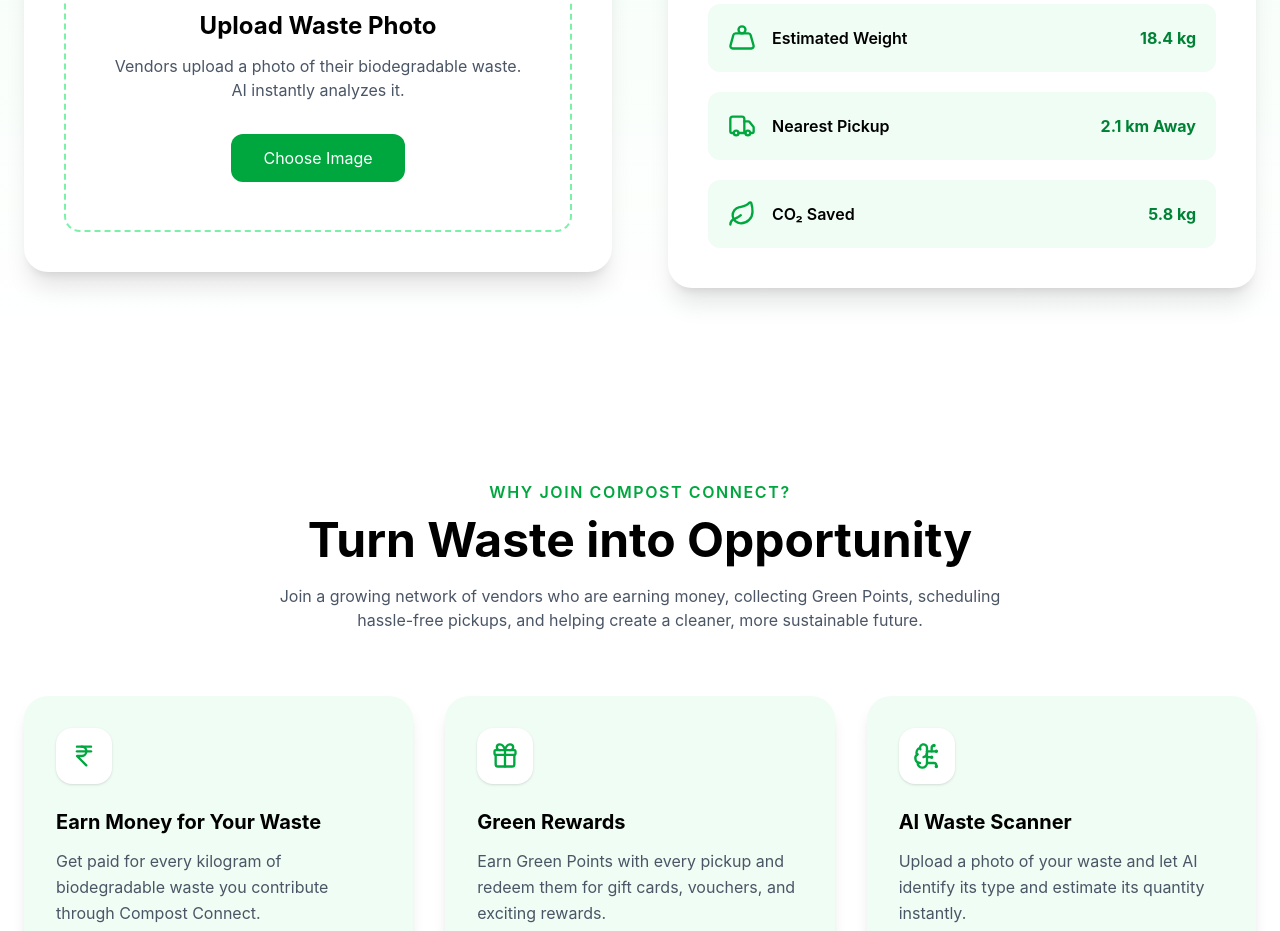
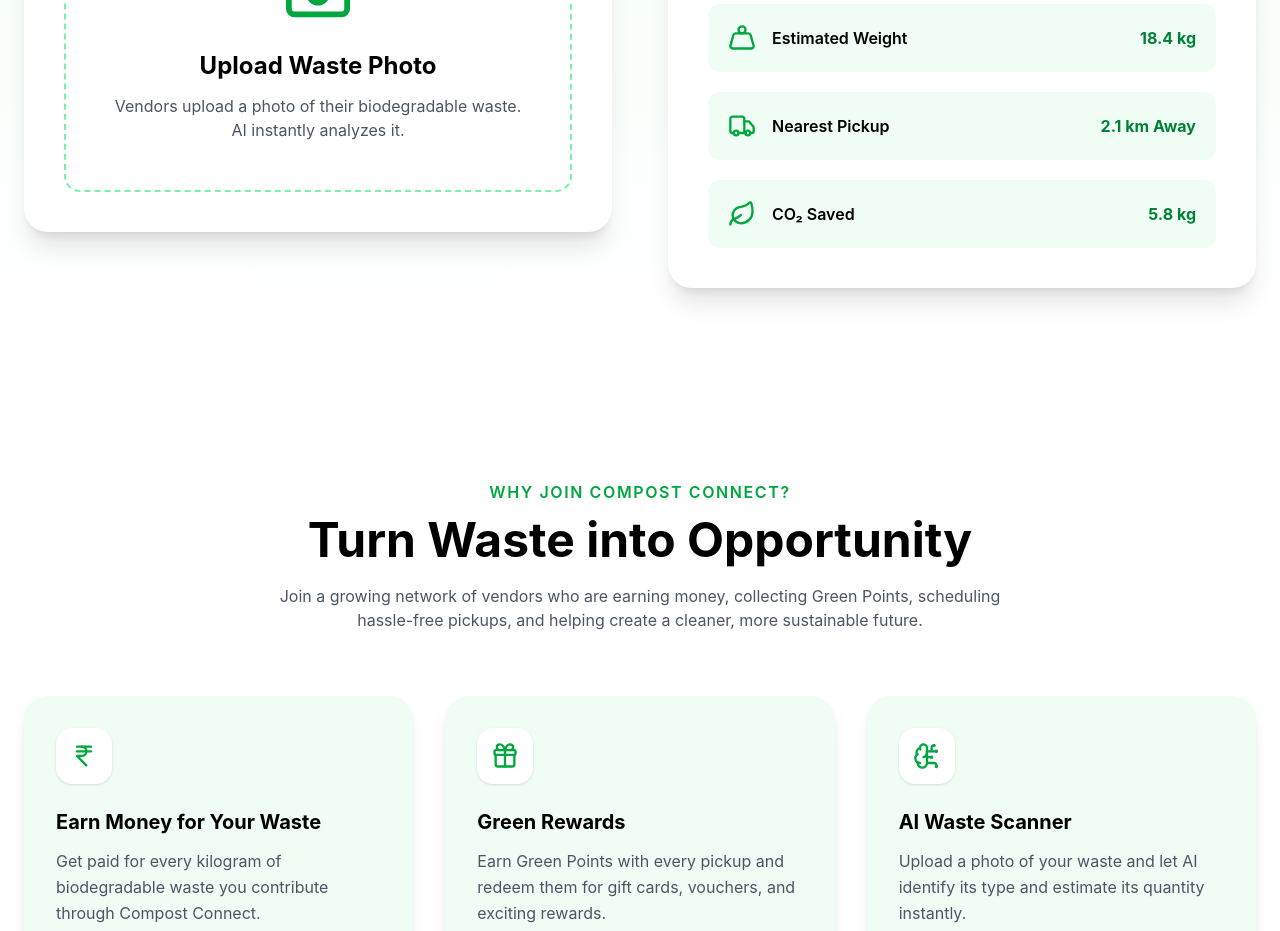
Before and after one commit to AkaKavi/compost-connect, a React (Vite) app: page / in a window 1280 px wide. Shown: the part 2960-3891 px from the top of the page. Built offline with nearby package versions, Linux system fonts and the light colour scheme.

Commit message:
Remove 'Choose Image' button from AISection
Removed the 'Choose Image' button from the AI section.

```diff
--- a/src/components/AISection.jsx
+++ b/src/components/AISection.jsx
@@ -82,10 +82,6 @@
                 AI instantly analyzes it.
               </p>
 
-              <button className="mt-8 px-8 py-3 rounded-xl bg-green-600 text-white hover:bg-green-700 transition">
-                Choose Image
-              </button>
-
             </div>
           </motion.div>
 
```
